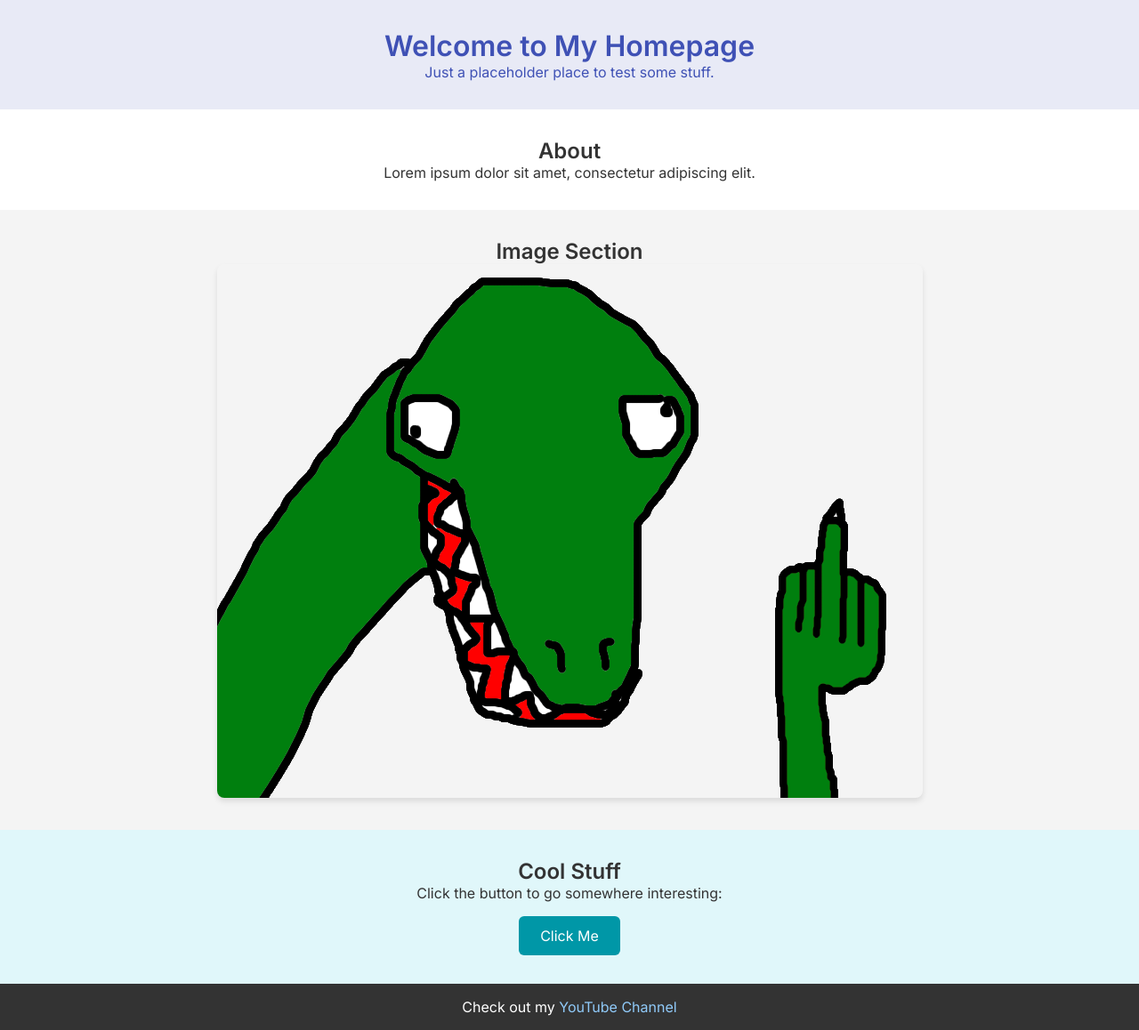
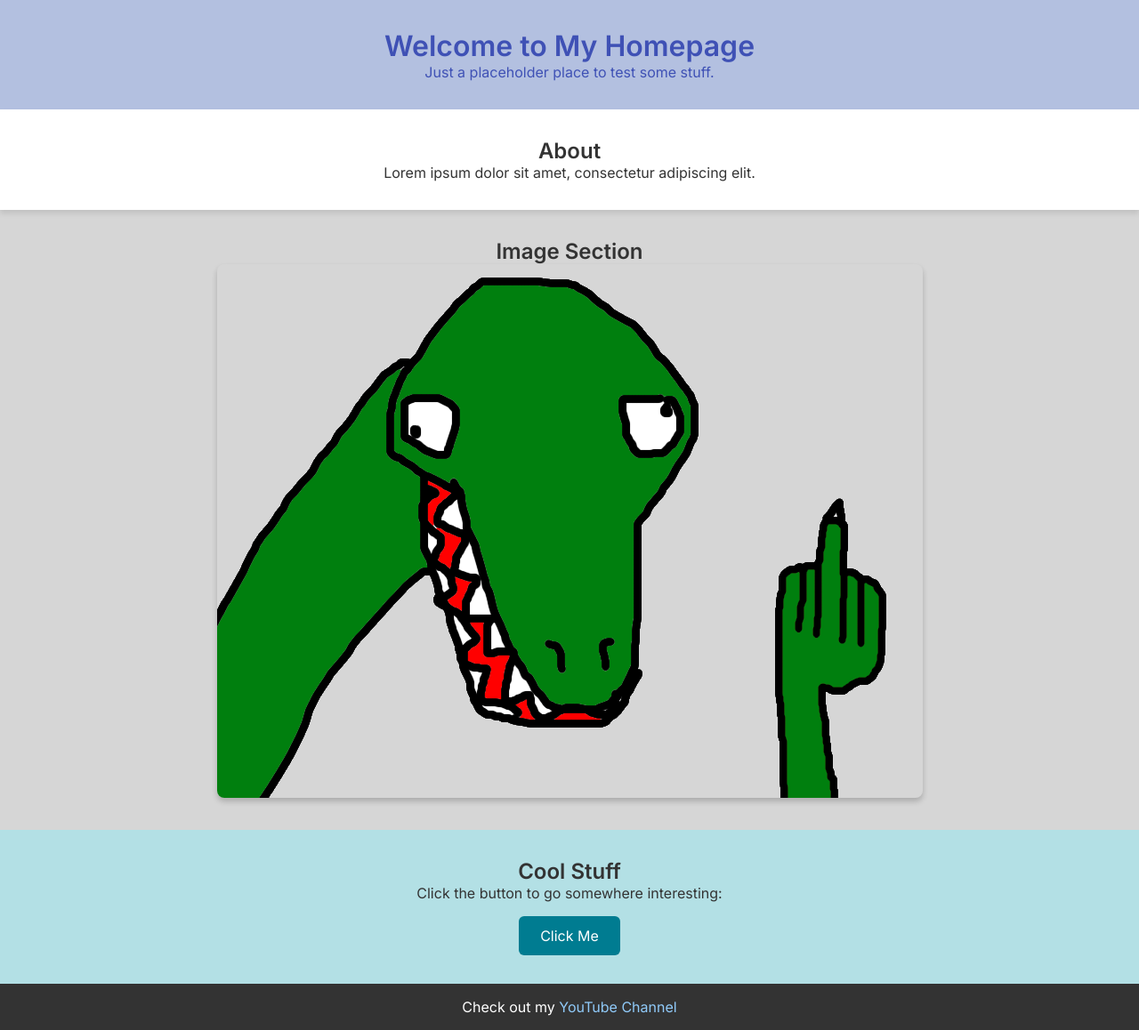
Before and after one commit to InfernoBolt1/InfernoBolt1_Website, a plain HTML site: page index.html in a window 1280 px wide. Shown: the whole page at 89% size. Drawn offline with Linux system fonts and the light colour scheme.

Commit message:
Update style.css

```diff
--- a/style.css
+++ b/style.css
@@ -8,7 +8,7 @@
 html, body {
   height: 100%;
   font-family: 'Inter', sans-serif;
-  background-color: #f4f4f4;
+  background-color: #d6d6d6;  /* Slightly darker background */
   color: #333;
 }
 
@@ -30,30 +30,31 @@ header, section {
 }
 
 header {
-  background-color: #e8eaf6;
+  background-color: #b3c0e0;  /* Slightly darker header */
   color: #3f51b5;
 }
 
 .about {
   background-color: #fff;
+  box-shadow: 0 4px 6px rgba(0,0,0,0.1);
 }
 
 .image-section img {
   max-width: 90%;
   height: auto;
   border-radius: 8px;
-  box-shadow: 0 4px 6px rgba(0,0,0,0.1);
+  box-shadow: 0 4px 6px rgba(0,0,0,0.2);
 }
 
 .button-section {
-  background-color: #e0f7fa;
+  background-color: #b3e0e5;  /* Slightly darker button section */
 }
 
 .cta-button {
   display: inline-block;
   margin-top: 1rem;
   padding: 0.75rem 1.5rem;
-  background-color: #0097a7;
+  background-color: #007c91;  /* Darker button color */
   color: #fff;
   text-decoration: none;
   border-radius: 6px;
@@ -61,7 +62,7 @@ header {
 }
 
 .cta-button:hover {
-  background-color: #007c91;
+  background-color: #00677a;  /* Darker hover effect */
 }
 
 /* Footer */
```
